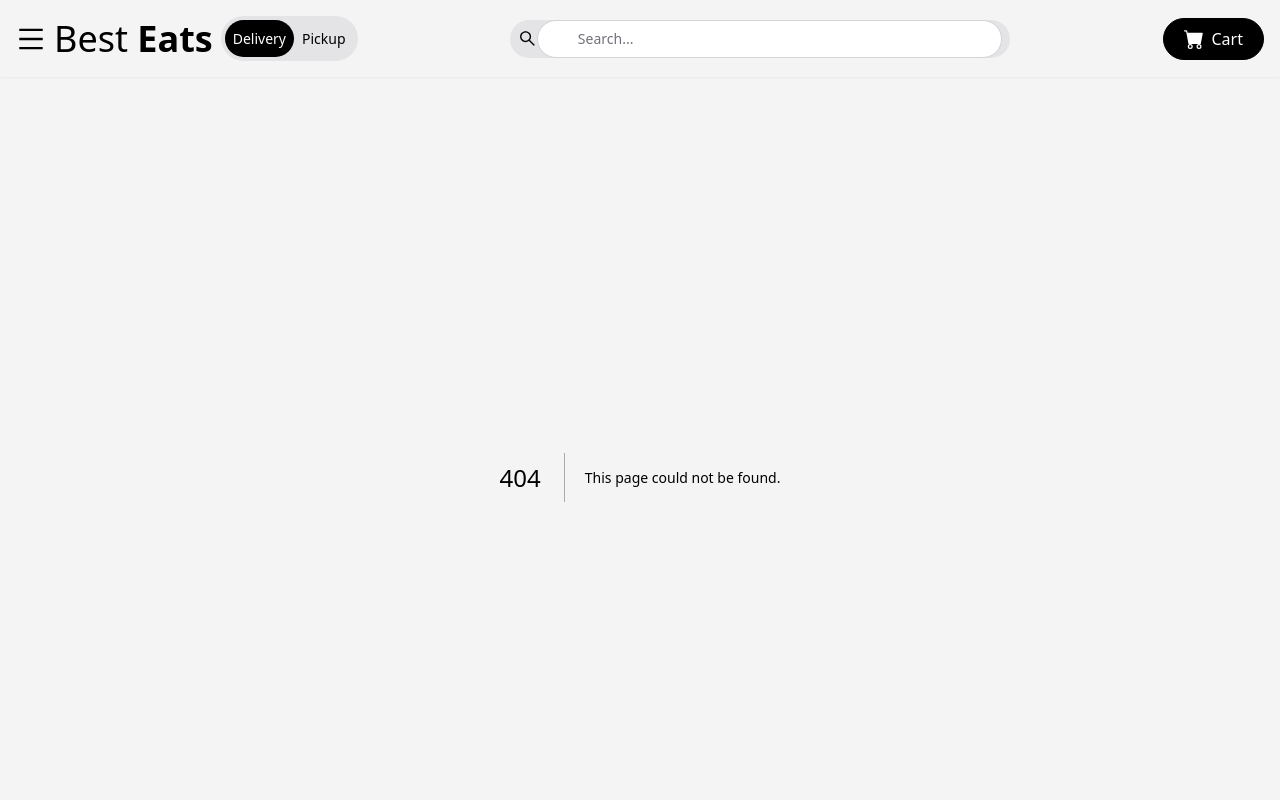
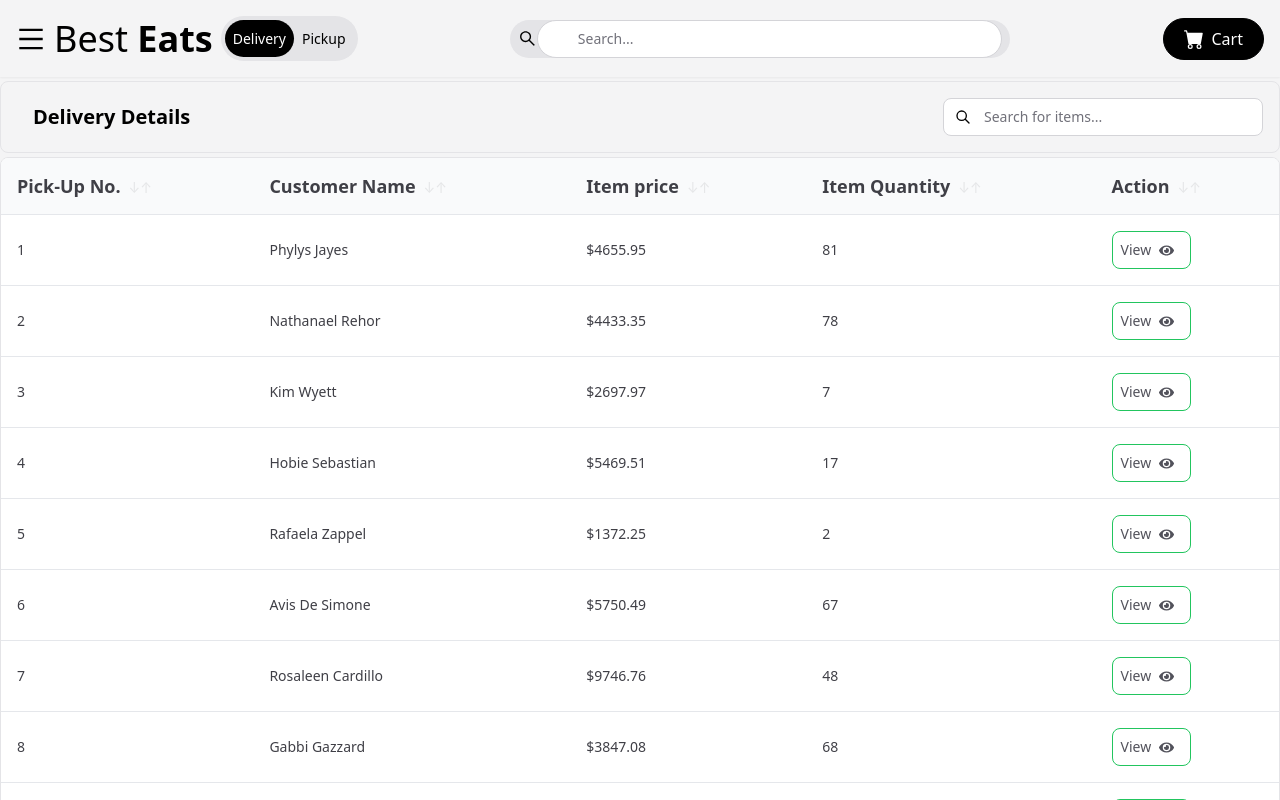
Before and after one commit to Queenzy-Ongeye/bestEats-Dashboard, a Next.js app: page /pickup in a window 1280 px wide. Before the commit this address had no page. Shown: the top 800 px of the page. Built offline with nearby package versions, Linux system fonts and the light colour scheme.

Commit message:
added pickup page

```diff
--- /dev/null
+++ b/app/(site)/pickup/page.tsx
@@ -0,0 +1,31 @@
+"use client";
+import React, { useState, useEffect } from "react";
+import ReusableTable from "../components/tables/ReusableTable";
+import { pickupColumns } from "./pickUpColumn";
+import axios from "axios";
+
+const PickUp = () => {
+  const [pickupData, setPickupData] = useState<[]>([]);
+
+  useEffect(() => {
+    (async () => {
+      const pickupData = await axios("/orderReport.json");
+      const dispatchResults = pickupData.data;
+      const itemsStatus = dispatchResults.filter((items: any) => items.dispatch_status === true)
+      setPickupData(itemsStatus)
+    })();
+  }, []);
+  return (
+    <div>
+      <ReusableTable
+        tableColumns={pickupColumns}
+        tableData={pickupData}
+        title={"Delivery Details"}
+        headers={undefined}
+        path={"/pickup/"}
+      />
+    </div>
+  );
+};
+
+export default PickUp;
```
